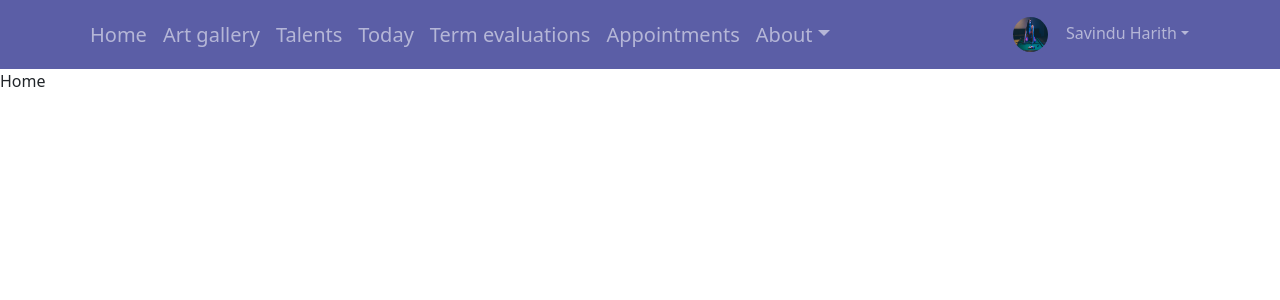
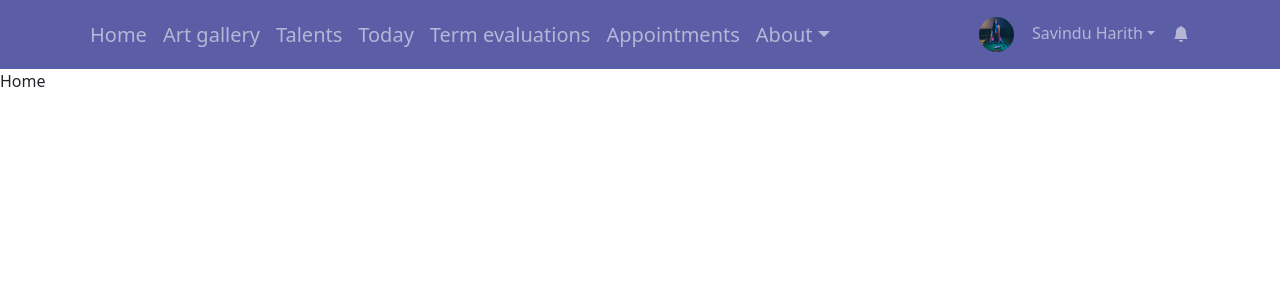
Before and after one commit to shiran2019/Student, a React (Create React App) app: page / in a window 1280 px wide. Shown: the top 300 px of the page. Built offline with nearby package versions, Linux system fonts and the light colour scheme.

Commit message:
edit navbar

```diff
--- a/src/components/Navbar.jsx
+++ b/src/components/Navbar.jsx
@@ -41,6 +41,11 @@ function CollapsibleExample() {
                 <NavDropdown.Item href="contact">Logout</NavDropdown.Item>
                 </NavDropdown>
                 </td>
+                <td>
+                <Nav.Link href="/appointments" style={{fontSize:"20px"}}><svg xmlns="http://www.w3.org/2000/svg" width="16" height="16" fill="currentColor" class="bi bi-bell-fill" viewBox="0 0 16 16">
+  <path d="M8 16a2 2 0 0 0 2-2H6a2 2 0 0 0 2 2zm.995-14.901a1 1 0 1 0-1.99 0A5.002 5.002 0 0 0 3 6c0 1.098-.5 6-2 7h14c-1.5-1-2-5.902-2-7 0-2.42-1.72-4.44-4.005-4.901z"/>
+</svg> </Nav.Link>
+                </td>
             </tr>
           </Nav>
           </table>
```
Also changed, not shown: src/pages/Payments.jsx (added, +7 -0 lines), src/pages/Profile.jsx (added, +7 -0 lines).
